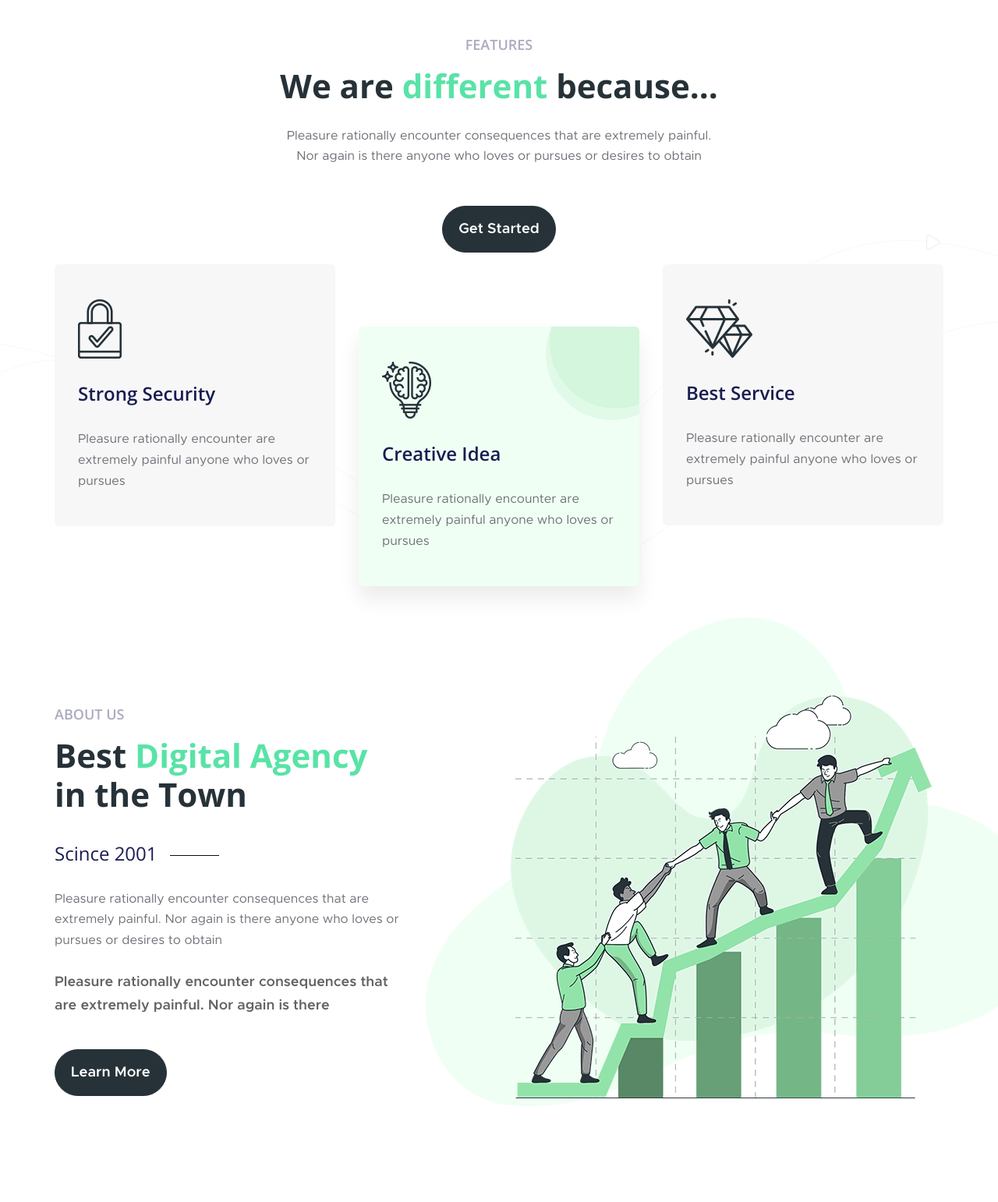
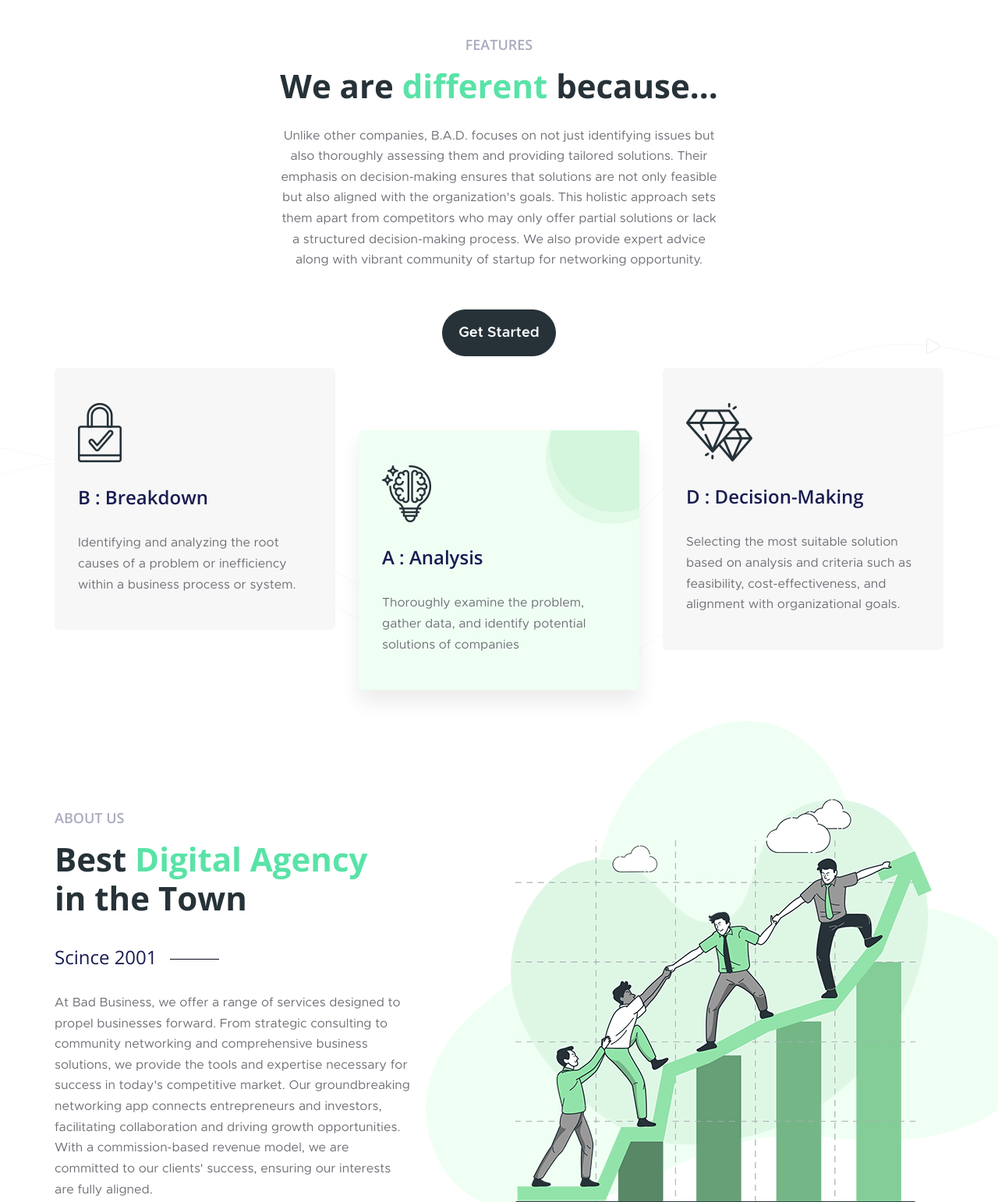
Before and after one commit to MentorMenti/BB-old-2, a plain HTML site: page index.html in a window 1280 px wide. Shown: the part 906-2448 px from the top of the page at 78% size. Drawn offline with nearby package versions, Linux system fonts and the light colour scheme.

Commit message:
About and Team page changed

```diff
--- a/index.html
+++ b/index.html
@@ -182,7 +182,7 @@
                     <div class="col-lg-6">
                         <div class="hero-img scene mt-10 mt-lg-0">
                             <div data-depth="0.2">
-                                <img class="animated" src="assets/images/slider/slide2.png" alt="" />
+                                <img class="animated" src="assets\images\slider\slide2.png" alt="" />
                             </div>
                         </div>
                     </div>
@@ -259,8 +259,12 @@
                         <span class="sub-title">FEATURES</span>
                         <h3 class="title">We are <span class="text-primary">different</span> because...</h3>
                         <p class="mb-10">
-                            Pleasure rationally encounter consequences that are extremely painful. Nor again is there
-                            anyone who loves or pursues or desires to obtain
+                            Unlike other companies, B.A.D. focuses on not just identifying issues but also thoroughly
+                            assessing them and providing tailored solutions. Their emphasis on decision-making ensures
+                             that solutions are not only feasible but also aligned with the organization's goals. This
+                            holistic approach sets them apart from competitors who may only offer partial solutions or
+                            lack a structured decision-making process.
+                            We also provide expert advice along with vibrant community of startup for networking opportunity.
                         </p>
                         <a href="single-service.html" class="btn btn-lg btn-dark btn-hover-dark">Get Started</a>
                     </div>
@@ -276,10 +280,11 @@
                                 <span class="card-shape card-shape-dark"></span>
                                 <img class="logo" src="assets/images/feature/logo/1.png" alt=" feature logo" />
                                 <h4 class="title my-6">
-                                    <a href="single-service.html">Strong Security</a>
+                                    <a href="single-service.html">B : Breakdown</a>
                                 </h4>
                                 <p>
-                                    Pleasure rationally encounter are extremely painful anyone who loves or pursues
+                                    Identifying and analyzing the root causes of a problem or inefficiency within a business process or system.
+
                                 </p>
                             </div>
                         </div>
@@ -289,10 +294,11 @@
                                 <span class="card-shape card-shape-dark"></span>
                                 <img class="logo" src="assets/images/feature/logo/2.png" alt=" feature logo" />
                                 <h4 class="title my-6">
-                                    <a href="single-service.html">Creative Idea</a>
+                                    <a href="single-service.html">A : Analysis</a>
                                 </h4>
                                 <p>
-                                    Pleasure rationally encounter are extremely painful anyone who loves or pursues
+                                    Thoroughly examine the problem, gather data, and identify potential solutions of companies
+
                                 </p>
                             </div>
                         </div>
@@ -302,10 +308,11 @@
                                 <span class="card-shape card-shape-dark"></span>
                                 <img class="logo" src="assets/images/feature/logo/3.png" alt=" feature logo" />
                                 <h4 class="title my-6">
-                                    <a href="single-service.html">Best Service</a>
+                                    <a href="single-service.html">D : Decision-making</a>
                                 </h4>
                                 <p>
-                                    Pleasure rationally encounter are extremely painful anyone who loves or pursues
+                                    Selecting the most suitable solution based on analysis and criteria
+                                    such as feasibility, cost-effectiveness, and alignment with organizational goals.
                                 </p>
                             </div>
                         </div>
@@ -332,11 +339,17 @@
                         </h3>
                         <span class="date-meta">Scince 2001 <span class="hr"></span> </span>
                         <p class="mb-5">
-                            Pleasure rationally encounter consequences that are extremely painful. Nor again is there
-                            anyone who loves or pursues or desires to obtain
+                            At Bad Business, we offer a range of services designed to propel businesses forward.
+                             From strategic consulting to community networking and comprehensive business solutions,
+                             we provide the tools and expertise necessary for success in today's competitive market.
+                             Our groundbreaking networking app connects entrepreneurs and investors, facilitating
+                              collaboration and driving growth opportunities. With a commission-based revenue model,
+                              we are committed to our clients' success, ensuring our interests are fully aligned.
+
                         </p>
                         <p class="high-light mb-8">
-                            Pleasure rationally encounter consequences that are extremely painful. Nor again is there
+                            Join us at Bad Business as we redefine the future of business in the digital era, one innovative solution at a time.
+
                         </p>
                         <a href="about.html" class="btn btn-lg btn-dark btn-hover-dark">Learn more</a>
                     </div>
@@ -612,11 +625,8 @@
                         <span class="sub-title">TEAM</span>
                         <h3 class="title">People, <span class="text-primary">Behind</span> the Screen</h3>
                         <p class="mb-5">
-                            Pleasure rationally encounter consequences that are extremely painful. Nor again is there
-                            anyone who loves or pursues or desires to obtain
-                        </p>
-                        <p class="high-light mb-8">
-                            Pleasure rationally encounter consequences that are extremely painful. Nor again is there
+                            In Bad Business every consultant is part of the team. This is not just a team but a family who is Passionate for growing and making startups into successful Companies.
+
                         </p>
                         <a href="team.html" class="btn btn-lg btn-dark btn-hover-dark">View more</a>
                     </div>
@@ -769,7 +779,7 @@
                                 <img src="assets/images/logo/logo-footer.png" alt="footer-logo" />
                             </a>
                             <p>
-                                Pleasure rationally encounter consequences that extremely painful. Nor again is there
+                                Join us at Bad Business as we redefine the future of business in the digital era, one innovative solution at a time.
                             </p>
                             <ul class="footer-social-links">
                                 <li>
```
Also changed, not shown: about.html (+23 -14 lines), blog-details.html (+1 -1 lines), blog-grid-left-sidebar.html (+1 -1 lines), blog-grid-right-sidebar.html (+1 -1 lines), blog.html (+1 -1 lines), branding.html (+1 -1 lines), business-plan.html (+1 -1 lines), campaign.html (+1 -1 lines), consultancy.html (+1 -1 lines), contact.html (+1 -1 lines), creative-strategy.html (+1 -1 lines), digital-solution.html (+1 -1 lines), faq.html (+1 -1 lines), investment-plans.html (+1 -1 lines), 5 more files.
